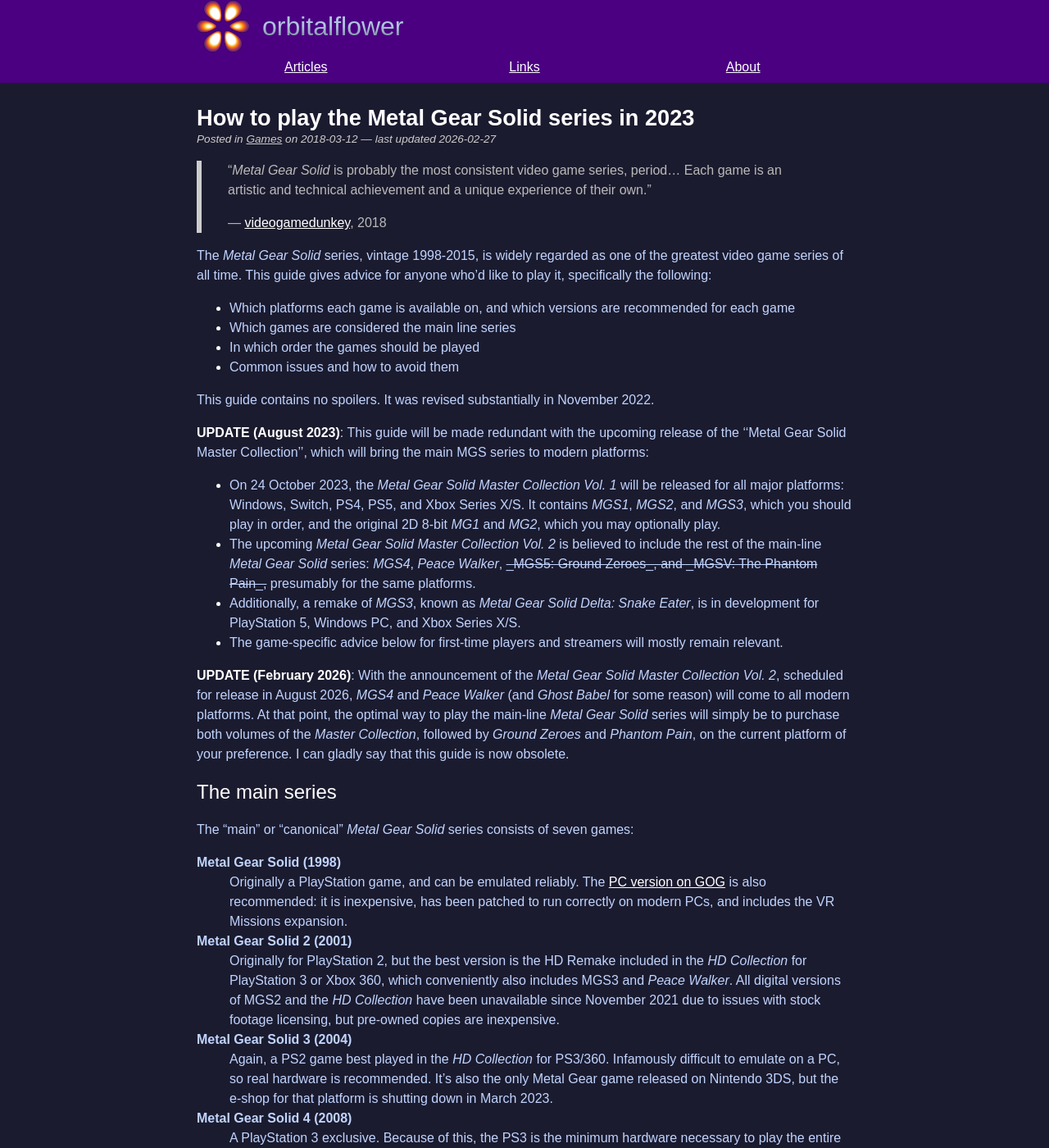
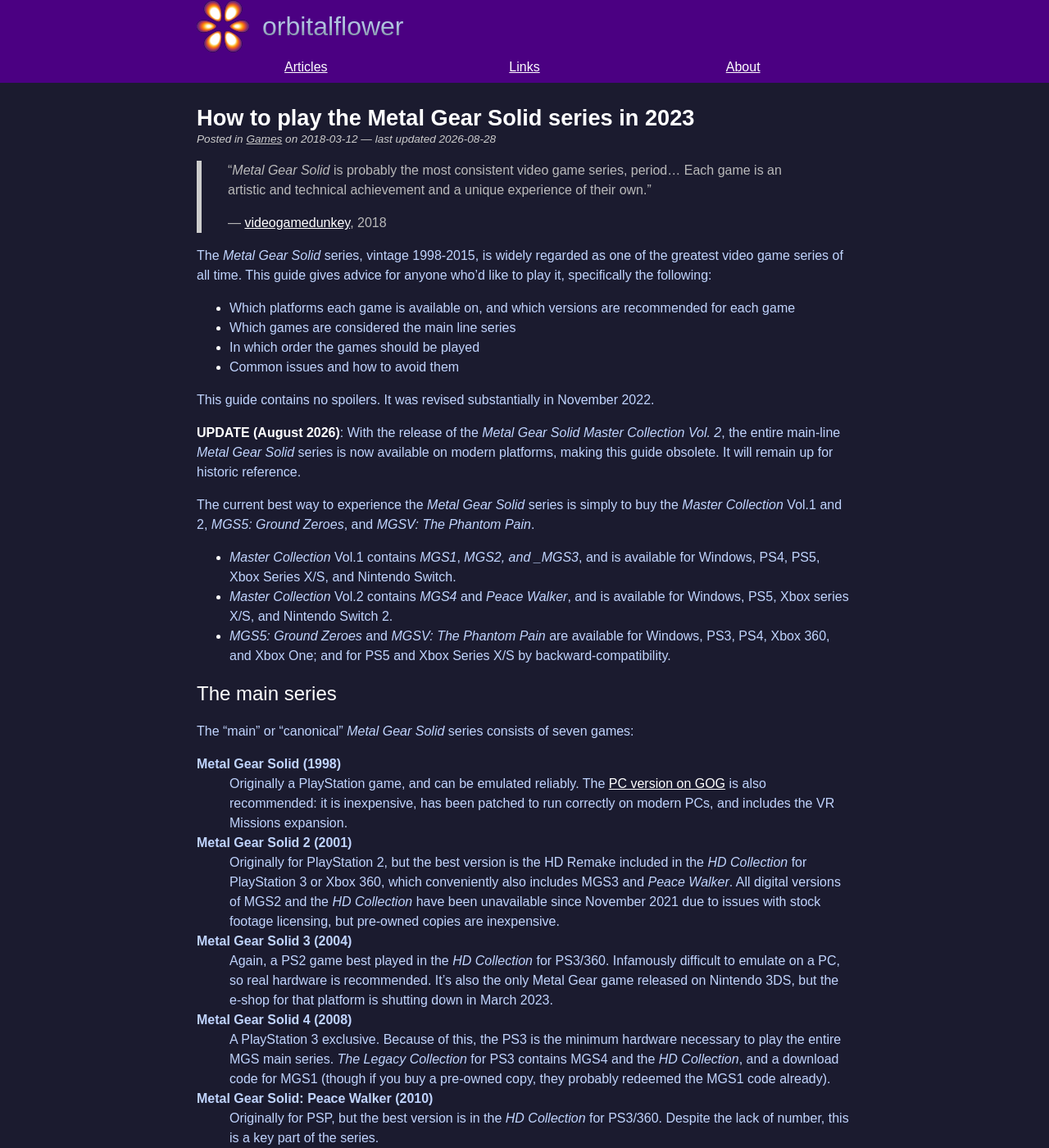
Before and after one commit to orbitalflower/orbitalflower.github.io, a Jekyll site: the page built from _posts/2018-03-12-how-to-play-all-metal-gear.md, in a window 1280 px wide and 1400 px high. Shown: the whole window at 82% size. Built offline with Jekyll 4.4.1, drawn with Linux system fonts in a browser that asks for light colours.

Commit message:
Metal Gear Solid Master Collection Vol. 2

```diff
--- a/_posts/2018-03-12-how-to-play-all-metal-gear.md
+++ b/_posts/2018-03-12-how-to-play-all-metal-gear.md
@@ -4,7 +4,7 @@
 tags: mgs
 redirect_from:
 - /games/mgs/how-to-play-all-metal-gear.html
-last_modified_at: 2026-02-27
+last_modified_at: 2026-08-28
 description: "Which platforms you need to play the entire Metal Gear series."
 ---
 
@@ -26,6 +26,7 @@
 
 This guide contains no spoilers. It was revised substantially in November 2022.
 
+<!--
 **UPDATE (August 2023)**: This guide will be made redundant with the upcoming
 release of the ''Metal Gear Solid Master Collection'', which will bring the main
 MGS series to modern platforms:
@@ -50,6 +51,24 @@
 Solid_ series will simply be to purchase both volumes of the _Master
 Collection_, followed by _Ground Zeroes_ and _Phantom Pain_, on the current
 platform of your preference. I can gladly say that this guide is now obsolete.
+-->
+
+**UPDATE (August 2026)**: With the release of the _Metal Gear Solid Master
+Collection Vol. 2_, the entire main-line _Metal Gear Solid_ series is now
+available on modern platforms, making this guide obsolete. It will remain up
+for historic reference.
+
+The current best way to experience the _Metal Gear Solid_ series is simply to
+buy the _Master Collection_ Vol.1 and 2, _MGS5: Ground Zeroes_, and _MGSV: The
+Phantom Pain_.
+
+- _Master Collection_ Vol.1 contains _MGS1_, _MGS2, and _MGS3_, and is available
+  for Windows, PS4, PS5, Xbox Series X/S, and Nintendo Switch.
+- _Master Collection_ Vol.2 contains _MGS4_ and _Peace Walker_, and is available
+  for Windows, PS5, Xbox series X/S, and Nintendo Switch 2.
+- _MGS5: Ground Zeroes_ and _MGSV: The Phantom Pain_ are available for Windows,
+  PS3, PS4, Xbox 360, and Xbox One; and for PS5 and Xbox Series X/S by
+  backward-compatibility.
 
 ## The main series
 
```
